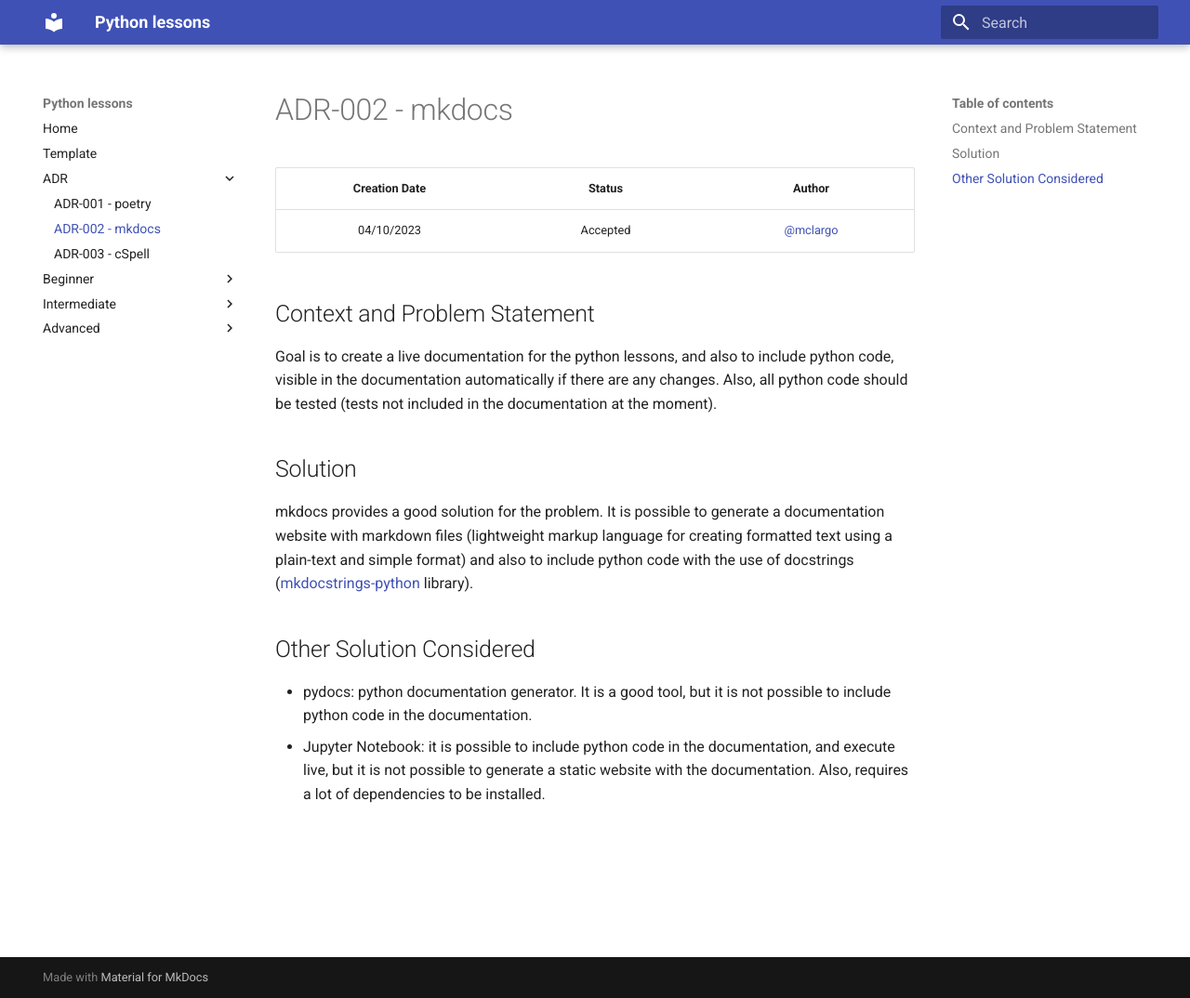
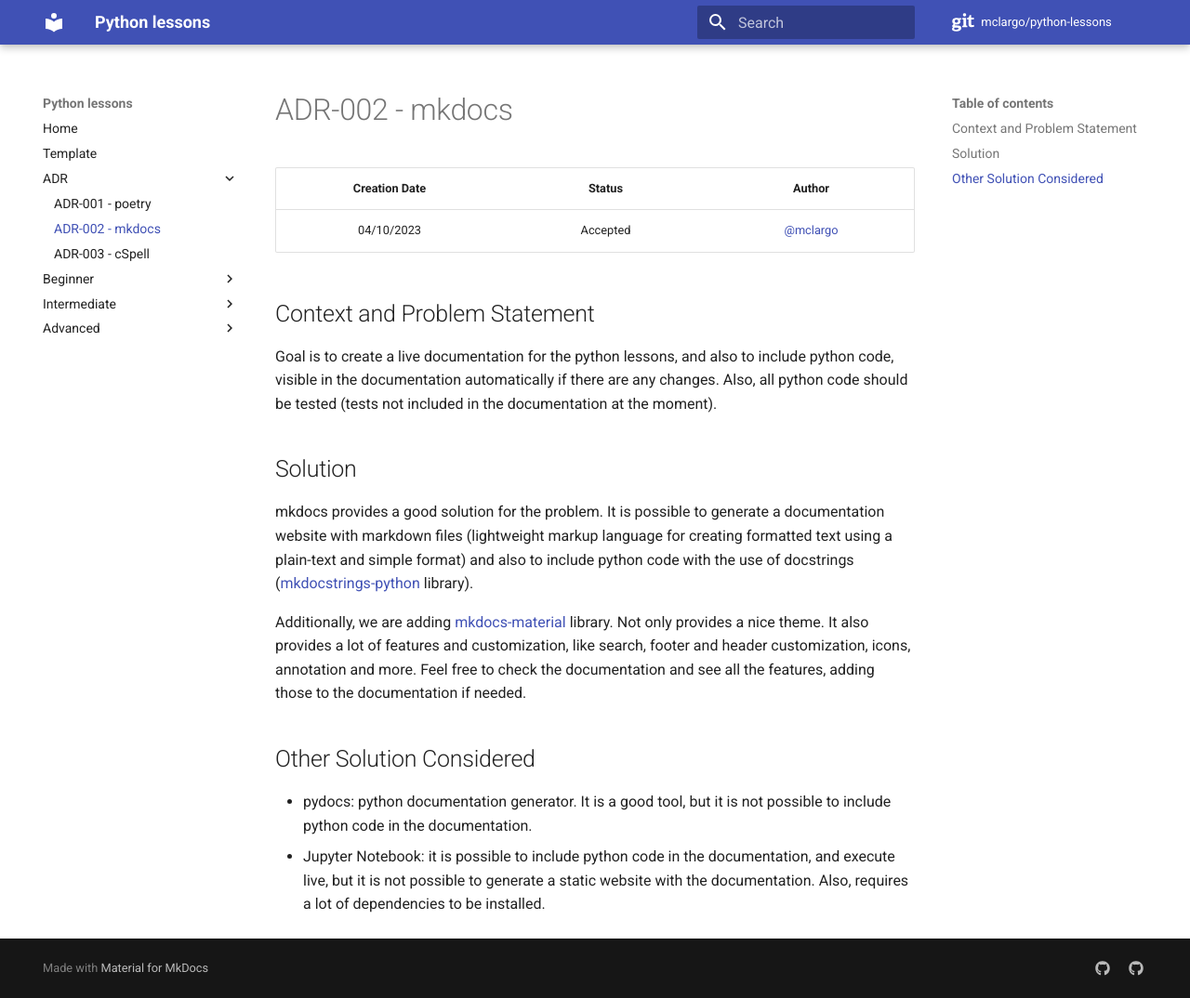
Before and after one commit to McLargo/python-lessons, an MkDocs documentation site: the page built from docs/adr/002-mkdocs.md, in a window 1280 px wide and 1074 px high. Shown: the whole window at 93% size. Built offline with MkDocs 1.6.1 and Material for MkDocs 9.7.7, drawn with Linux system fonts in a browser that asks for light colours; comment, search, counter and statistics services are not loaded.

Commit message:
Add git-revision-date-localized in each page Add annotation plugin Add repo url and repo name in header Add code owners github links in footer

```diff
--- a/docs/adr/002-mkdocs.md
+++ b/docs/adr/002-mkdocs.md
@@ -1,8 +1,8 @@
 # ADR-002 - mkdocs
 
-Creation Date | Status | Author
---- | --- | ---
-04/10/2023 | Accepted | [@mclargo](https://github.com/McLargo)
+| Creation Date | Status   | Author                                 |
+| :-----------: | :------: | :------------------------------------: |
+| 04/10/2023    | Accepted | [@mclargo](https://github.com/McLargo) |
 
 ## Context and Problem Statement
 
@@ -19,6 +19,13 @@
 include python code with the use of docstrings
 ([mkdocstrings-python](https://mkdocstrings.github.io/python/) library).
 
+Additionally, we are adding
+[mkdocs-material](https://squidfunk.github.io/mkdocs-material/) library. Not
+only provides a nice theme. It also provides a lot of features and
+customization, like search, footer and header customization, icons, annotation
+and more. Feel free to check the documentation and see all the features, adding
+those to the documentation if needed.
+
 ## Other Solution Considered
 
 - pydocs: python documentation generator. It is a good tool, but it is not
--- a/docs/assets/stylesheets/extra.css
+++ b/docs/assets/stylesheets/extra.css
@@ -5,7 +5,3 @@
 article .md-typeset__table table{
   display: inline-table!important;
 }
-
-article .md-typeset__table table td, .md-typeset__table table th{
-  text-align: center!important;
-}
--- a/mkdocs.yml
+++ b/mkdocs.yml
@@ -1,12 +1,44 @@
 site_name: Python lessons
+
+markdown_extensions:
+  - admonition
 
 theme:
   name: "material"
+  icon:
+    repo: fontawesome/brands/git
+    admonition:
+      note: octicons/tag-16
+      abstract: octicons/checklist-16
+      info: octicons/info-16
+      tip: octicons/squirrel-16
+      success: octicons/check-16
+      question: octicons/question-16
+      warning: octicons/alert-16
+      failure: octicons/x-circle-16
+      danger: octicons/zap-16
+      bug: octicons/bug-16
+      example: octicons/beaker-16
+      quote: octicons/quote-16
+
+repo_url: https://github.com/mclargo/python-lessons
+repo_name: mclargo/python-lessons
+
+extra:
+  social:
+    - icon: fontawesome/brands/github
+      link: https://github.com/McLargo
+      name: Code-owner McLargo
+    - icon: fontawesome/brands/github
+      link: https://github.com/sergioescudero
+      name: Code-owner sergioescudero
 
 extra_css:
   - assets/stylesheets/extra.css
 
 plugins:
+  - git-revision-date-localized:
+      enable_creation_date: true
   - search
   - mkdocstrings:
       default_handler: python
--- a/pyproject.toml
+++ b/pyproject.toml
@@ -24,6 +24,7 @@
 mkdocs = "^1.5.2"
 mkdocstrings = {extras = ["python"], version = "^0.23.0"}
 mkdocs-material = "^9.2.8"
+mkdocs-git-revision-date-localized-plugin = "^1.2.4"
 
 
 [tool.poetry.group.dev.dependencies]
```
Also changed, not shown: docs/adr/001-poetry.md (+3 -3 lines), docs/adr/003-spelling.md (+3 -3 lines), 2 other files.
